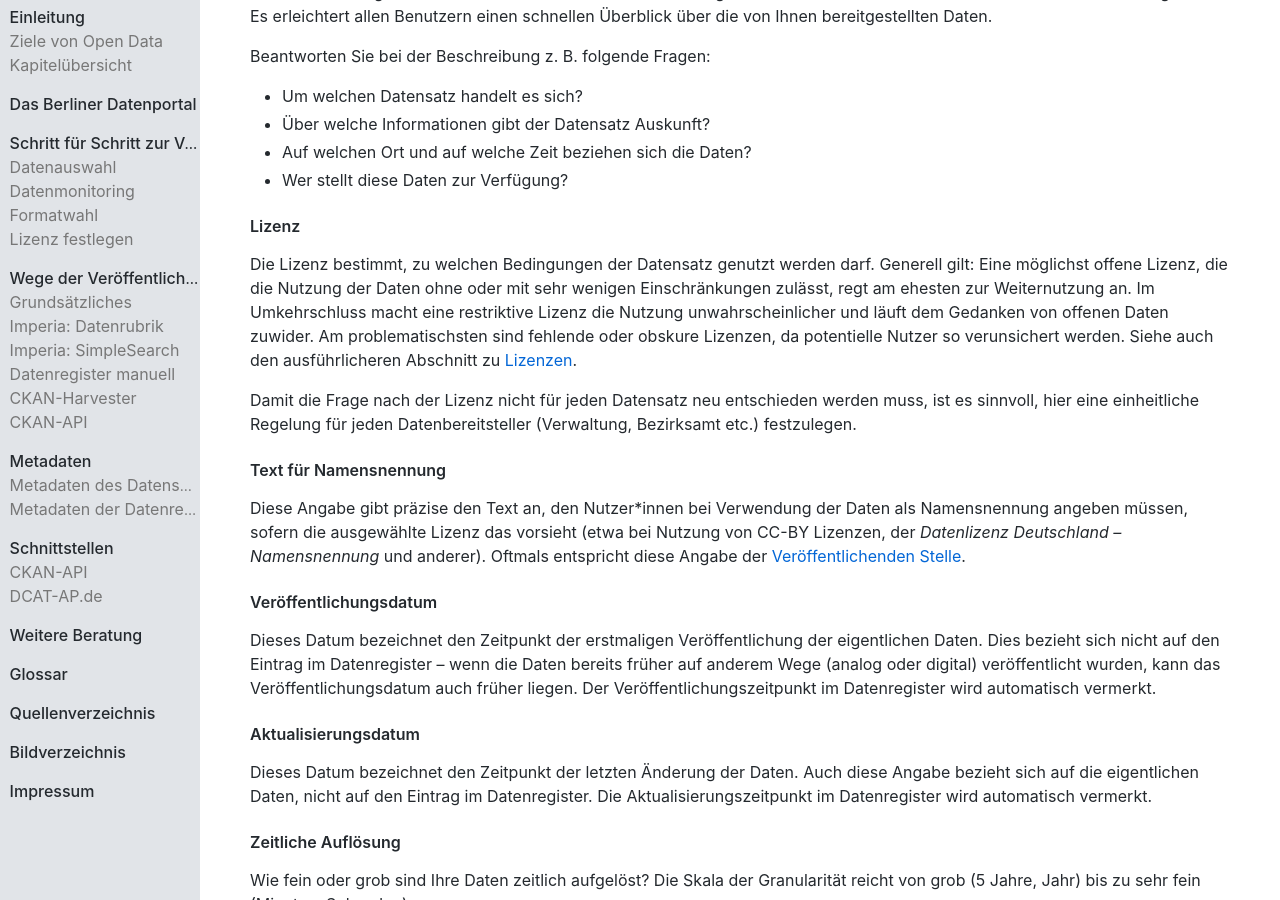
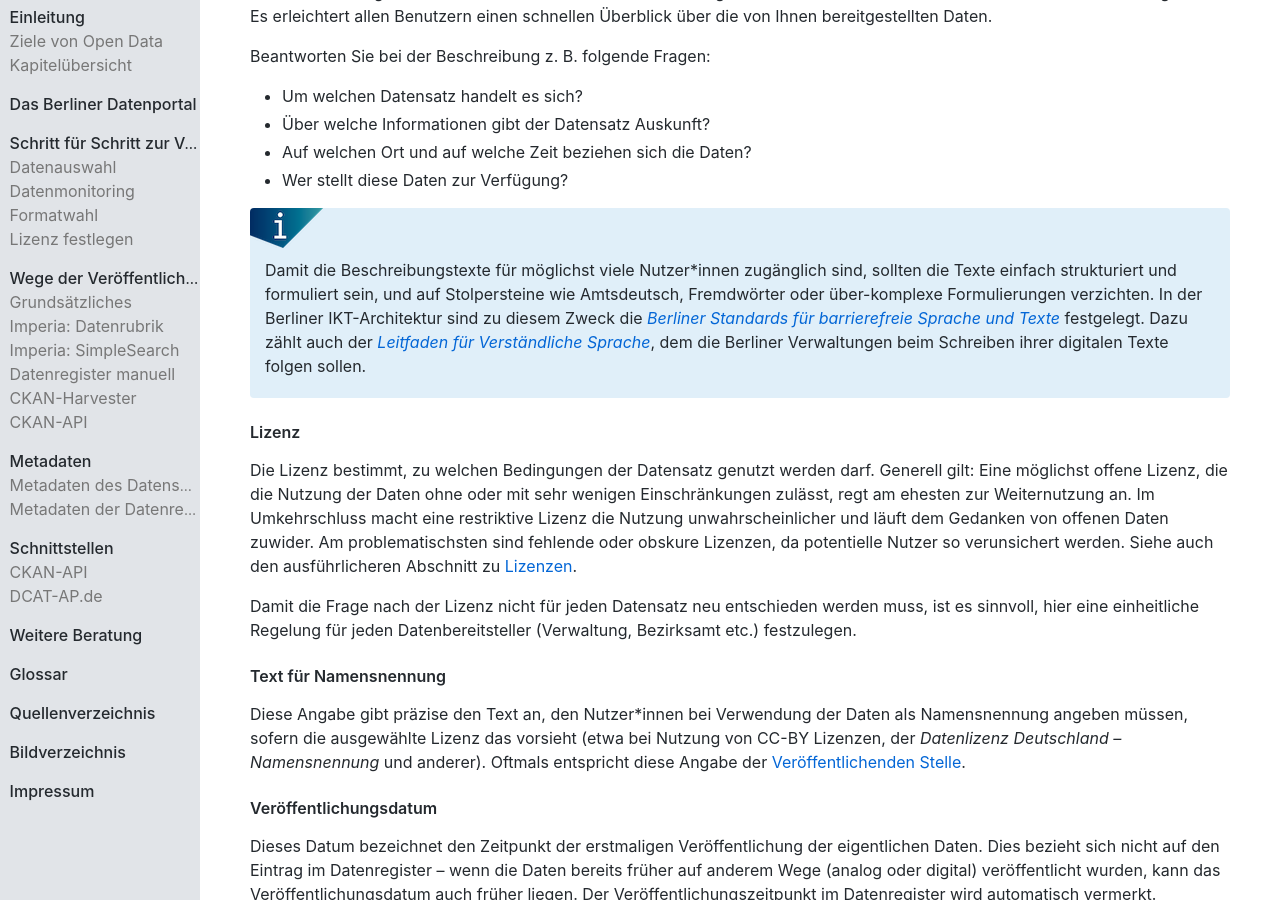
Before and after one commit to berlinonline/open-data-handbuch, a Jekyll site: the page built from index.md, in a window 1280 px wide and 900 px high, scrolled down 42635 px. Built offline with Jekyll 4.4.1, drawn with Linux system fonts in a browser that asks for light colours; our own code applies the rules of GitHub Pages for plain Markdown files; comment, search, counter and statistics services are not loaded; some of the changed text lies outside the part shown.

Commit message:
add recommendation and reference for "verständliche Sprache"

```diff
--- a/index.md
+++ b/index.md
@@ -1062,6 +1062,16 @@ Beantworten Sie bei der Beschreibung z.&nbsp;B. folgende Fragen:
 - Auf welchen Ort und auf welche Zeit beziehen sich die Daten?
 - Wer stellt diese Daten zur Verfügung?
 
+{::options parse_block_html="true" /}
+<div class="bo-box">
+
+Damit die Beschreibungstexte für möglichst viele Nutzer\*innen zugänglich sind, sollten die Texte einfach strukturiert und formuliert sein, und auf Stolpersteine wie Amtsdeutsch, Fremdwörter oder über-komplexe Formulierungen verzichten.
+In der Berliner IKT-Architektur sind zu diesem Zweck die [_Berliner Standards für barrierefreie Sprache und Texte_](https://www.berlin.de/moderne-verwaltung/barrierefreie-it/fuer-verwaltungen/berliner-standards/sprache/artikel.982212.php) festgelegt.
+Dazu zählt auch der [_Leitfaden für Verständliche Sprache_](https://www.berlin.de/moderne-verwaltung/barrierefreie-it/fuer-verwaltungen/berliner-standards/sprache/artikel.982503.php), dem die Berliner Verwaltungen beim Schreiben ihrer digitalen Texte folgen sollen.
+
+</div>
+{::options parse_block_html="false" /}
+
 #### Lizenz
 
 Die Lizenz bestimmt, zu welchen Bedingungen der Datensatz genutzt werden darf.
@@ -1161,6 +1171,8 @@ Der Titel ist ein knapper, aussagekräftiger Titel für die Ressource. Oft tritt
 
 Mit der Beschreibung können Sie weitere Angaben zur Ressource machen.
 Ein Beispiel wäre etwa eine Information zum Datenschema (z.&nbsp;B. Spaltennamen bei tabellarischen Daten).
+
+Auch für die Beschreibung der Datenressourcen gilt, dass diese in verständlicher Sprache verfasst sein sollen (s. [Beschreibung des Datensatzes](#beschreibung)).
 
 #### Format
 
```
Also changed, not shown: other parts of index.md (+2 -2 lines), handreichung_opendata.md (+10 -0 lines), parts/pages_impressum.template.md (+1 -1 lines), CHANGELOG.md.
